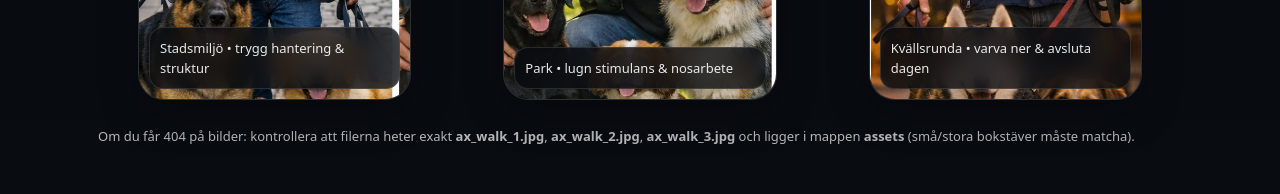
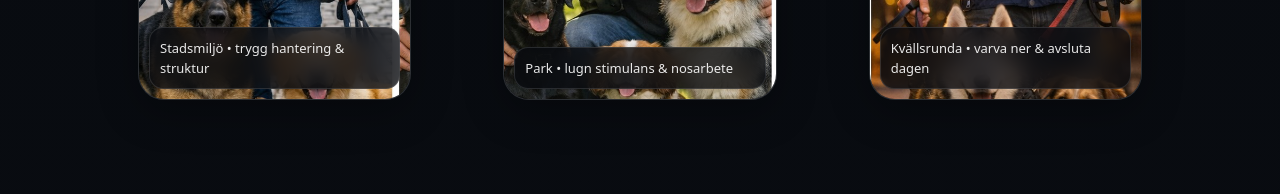
Before and after one commit to westbeach1080/-k9daycare, a plain HTML site: page index.html in a window 1280 px wide. Shown: the part 1860-2054 px from the top of the page. Drawn offline with Linux system fonts and the light colour scheme.

Commit message:
index.html

```diff
--- a/index.html
+++ b/index.html
@@ -545,8 +545,7 @@
       </div>
 
       <p class="note">
-        Om du får 404 på bilder: kontrollera att filerna heter exakt <b>ax_walk_1.jpg</b>, <b>ax_walk_2.jpg</b>, <b>ax_walk_3.jpg</b>
-        och ligger i mappen <b>assets</b> (små/stora bokstäver måste matcha).
+
       </p>
     </div>
   </section>
```
